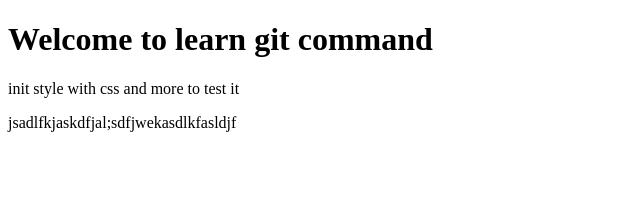
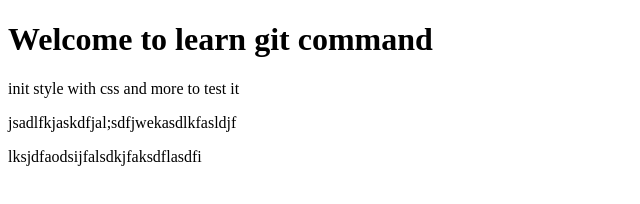
Before and after one commit to kimheng354/learn_git, a plain HTML site: page index.html in a window 1280 px wide. Shown: the whole page, without its empty margins (0-640 px from the left). Drawn offline with Linux system fonts and the light colour scheme; files that its build step writes are made by us from their sources.

Commit message:
seconde test

```diff
--- a/index.html
+++ b/index.html
@@ -10,5 +10,6 @@
     <h1>Welcome to learn git command</h1>
     <p>init style with css and more to test it</p>
     <p>jsadlfkjaskdfjal;sdfjwekasdlkfasldjf</p>
+    <p>lksjdfaodsijfalsdkjfaksdflasdfi</p>
 </body>
 </html>
```
